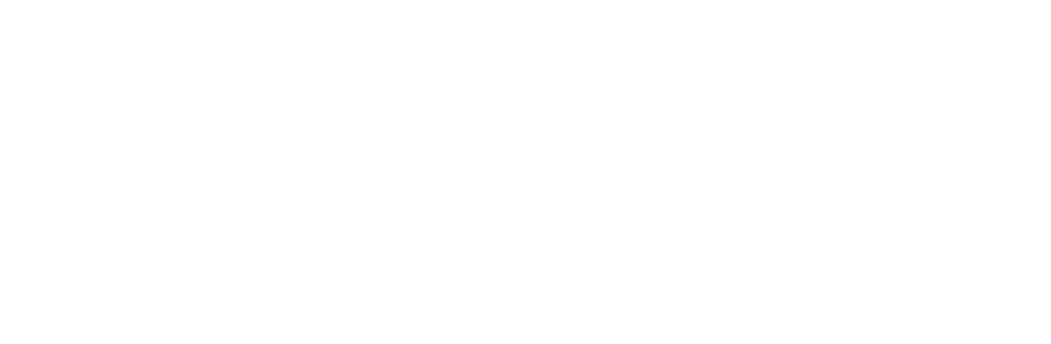
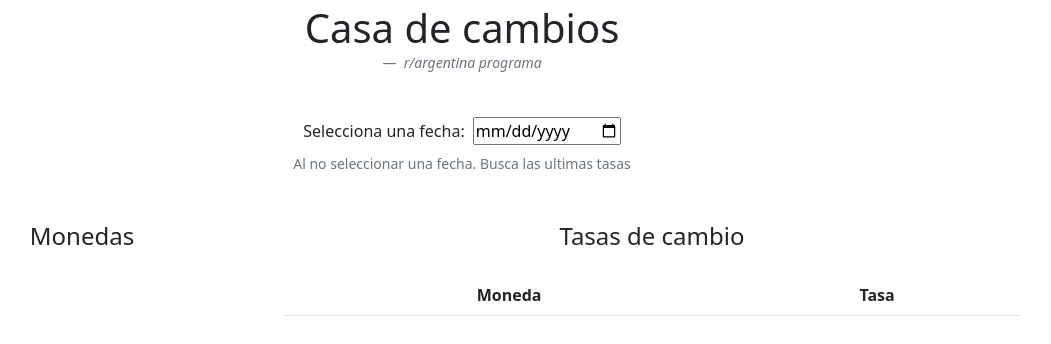
Before and after one commit to Rodrigo-ade/tipos-de-cambio-api, a website: page index.html in a window 1280 px wide. Shown: the whole page, without its empty margins (178-1229 px from the left). Drawn offline with nearby package versions, Linux system fonts and the light colour scheme.

Commit message:
Agrega bootstrap

```diff
--- a/index.html
+++ b/index.html
@@ -3,12 +3,54 @@
 <head>
     <meta charset='utf-8'>
     <meta http-equiv='X-UA-Compatible' content='IE=edge'>
-    <title>Tipos de cambio $</title>
+    <title>Tipos de cambio - API</title>
     <meta name='viewport' content='width=device-width, initial-scale=1'>
+    <link href="./node_modules/bootstrap/dist/css/bootstrap.min.css" rel="stylesheet" />
     <link rel='stylesheet' type='text/css' media='screen' href='src\css\main.css'>
 
 </head>
 <body>
+    <header class="text-center p-1">
+        <blockquote class="blockquote">
+          <h1 data-test="titulo">Casa de cambios</h1>
+        </blockquote>
+        <figcaption class="blockquote-footer">
+          <cite data-test="subtitulo">r/argentina programa</cite>
+        </figcaption>
+      </header>
+      <main>
+        <div class="container">
+          <div class="row align-items-start">
+            <div class="d-flex align-items-center justify-content-center mt-4">
+              <p class="m-0 me-2">Selecciona una fecha:</p>
+              <input data-test="input-fecha" id="fecha" type="date" />
+            </div>
+            <small class="text-center text-muted mt-2 mb-5">Al no seleccionar una fecha. Busca las ultimas tasas</small>
+
+            <div class="col col-4">
+              <h4 class="text-center">Monedas</h4>
+              <div data-test="monedas" id="monedas" class="list-group my-4"></div>
+              <div class="cargando escondido mx-auto" data-test="cargando-monedas" id="cargando-monedas"></div>
+            </div>
+
+            <div class="col">
+              <h4 class="text-center">Tasas de cambio</h4>
+              <div id="contenedor-tabla" class="my-4">
+                <table class="table table-striped text-center">
+                  <thead>
+                    <tr>
+                      <th scope="col">Moneda</th>
+                      <th scope="col">Tasa</th>
+                    </tr>
+                  </thead>
+                  <tbody data-test="tasas" id="tasas"></tbody>
+                </table>
+              </div>
+              <div class="cargando escondido mx-auto" data-test="cargando-tasas" id="cargando-tasas"></div>
+            </div>
+          </div>
+        </div>
+      </main>
 
 
     <script src='src\js\index.js'></script>
```
Also changed, not shown: package.json (+6 -3 lines), 1 other file.
